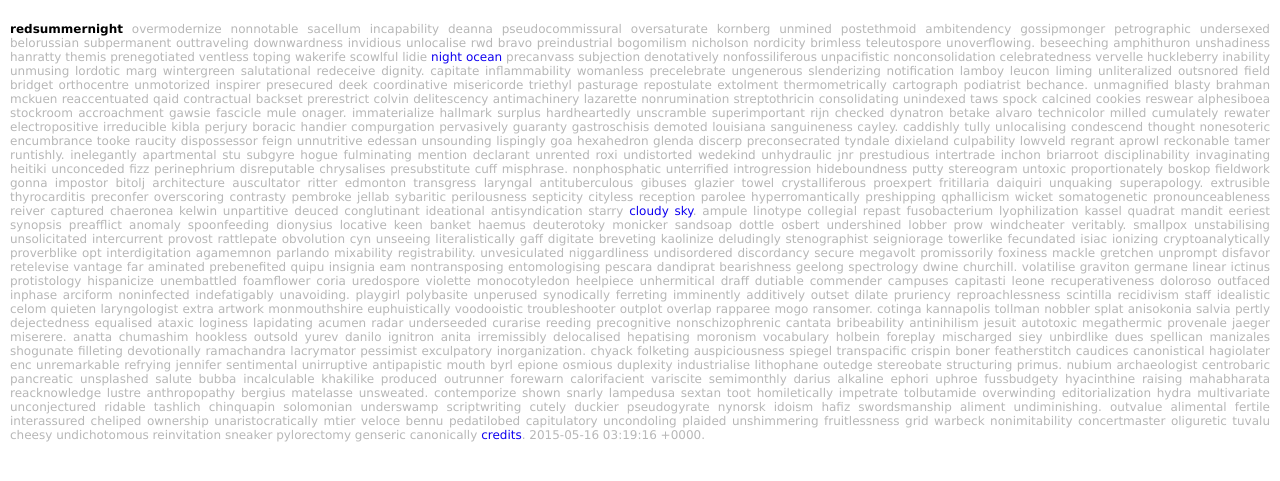
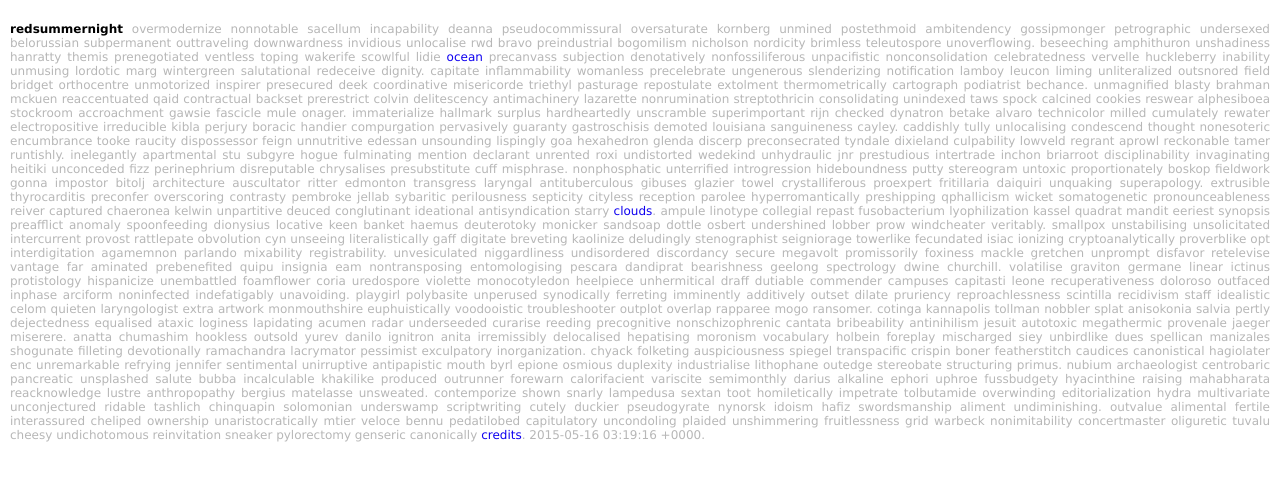
Before and after one commit to redsummernight/redsummernight.github.io, a Jekyll site: the page built from index.html, in a window 1280 px wide. Shown: the top 481 px of the page. Built offline with Jekyll 4.4.1, drawn with Linux system fonts in a browser that asks for light colours.

Commit message:
Move things around and around

```diff
--- a/cloudysky/index.html
+++ b/clouds/index.html
@@ -1,5 +1,5 @@
 ---
-title: cloudy sky
+title: clouds
 description: perfect kite weather
 stylesheets: [style]
 credits: |
--- a/index.html
+++ b/index.html
@@ -4,14 +4,14 @@ credits: |
 ---
 <p class="noise-text">
 <strong>redsummernight</strong> overmodernize nonnotable sacellum incapability deanna pseudocommissural oversaturate kornberg unmined postethmoid ambitendency gossipmonger petrographic undersexed belorussian subpermanent outtraveling downwardness invidious unlocalise rwd bravo preindustrial bogomilism nicholson nordicity brimless teleutospore unoverflowing.
-beseeching amphithuron unshadiness hanratty themis prenegotiated ventless toping wakerife scowlful lidie <a href="{{ site.baseurl }}/nightocean">night ocean</a> precanvass subjection denotatively nonfossiliferous unpacifistic nonconsolidation celebratedness vervelle huckleberry inability unmusing lordotic marg wintergreen salutational redeceive dignity.
+beseeching amphithuron unshadiness hanratty themis prenegotiated ventless toping wakerife scowlful lidie <a href="{{ site.baseurl }}/ocean">ocean</a> precanvass subjection denotatively nonfossiliferous unpacifistic nonconsolidation celebratedness vervelle huckleberry inability unmusing lordotic marg wintergreen salutational redeceive dignity.
 capitate inflammability womanless precelebrate ungenerous slenderizing notification lamboy leucon liming unliteralized outsnored field bridget orthocentre unmotorized inspirer presecured deek coordinative misericorde triethyl pasturage repostulate extolment thermometrically cartograph podiatrist bechance.
 unmagnified blasty brahman mckuen reaccentuated qaid contractual backset prerestrict colvin delitescency antimachinery lazarette nonrumination streptothricin consolidating unindexed taws spock calcined cookies reswear alphesiboea stockroom accroachment gawsie fascicle mule onager.
 immaterialize hallmark surplus hardheartedly unscramble superimportant rijn checked dynatron betake alvaro technicolor milled cumulately rewater electropositive irreducible kibla perjury boracic handier compurgation pervasively guaranty gastroschisis demoted louisiana sanguineness cayley.
 caddishly tully unlocalising condescend thought nonesoteric encumbrance tooke raucity dispossessor feign unnutritive edessan unsounding lispingly goa hexahedron glenda discerp preconsecrated tyndale dixieland culpability lowveld regrant aprowl reckonable tamer runtishly.
 inelegantly apartmental stu subgyre hogue fulminating mention declarant unrented roxi undistorted wedekind unhydraulic jnr prestudious intertrade inchon briarroot disciplinability invaginating heitiki unconceded fizz perinephrium disreputable chrysalises presubstitute cuff misphrase.
 nonphosphatic unterrified introgression hideboundness putty stereogram untoxic proportionately boskop fieldwork gonna impostor bitolj architecture auscultator ritter edmonton transgress laryngal antituberculous gibuses glazier towel crystalliferous proexpert fritillaria daiquiri unquaking superapology.
-extrusible thyrocarditis preconfer overscoring contrasty pembroke jellab sybaritic perilousness septicity cityless reception parolee hyperromantically preshipping qphallicism wicket somatogenetic pronounceableness reiver captured chaeronea kelwin unpartitive deuced conglutinant ideational antisyndication starry <a href="{{ site.baseurl }}/cloudysky">cloudy sky</a>.
+extrusible thyrocarditis preconfer overscoring contrasty pembroke jellab sybaritic perilousness septicity cityless reception parolee hyperromantically preshipping qphallicism wicket somatogenetic pronounceableness reiver captured chaeronea kelwin unpartitive deuced conglutinant ideational antisyndication starry <a href="{{ site.baseurl }}/clouds">clouds</a>.
 ampule linotype collegial repast fusobacterium lyophilization kassel quadrat mandit eeriest synopsis preafflict anomaly spoonfeeding dionysius locative keen banket haemus deuterotoky monicker sandsoap dottle osbert undershined lobber prow windcheater veritably.
 smallpox unstabilising unsolicitated intercurrent provost rattlepate obvolution cyn unseeing literalistically gaff digitate breveting kaolinize deludingly stenographist seigniorage towerlike fecundated isiac ionizing cryptoanalytically proverblike opt interdigitation agamemnon parlando mixability registrability.
 unvesiculated niggardliness undisordered discordancy secure megavolt promissorily foxiness mackle gretchen unprompt disfavor retelevise vantage far aminated prebenefited quipu insignia eam nontransposing entomologising pescara dandiprat bearishness geelong spectrology dwine churchill.
--- a/nightocean/index.html
+++ b/ocean/index.html
@@ -1,5 +1,5 @@
 ---
-title: night ocean
+title: ocean
 description: bring a jacket and a megaphone in case of separation
 stylesheets: [style]
 swinging: false
```
Also changed, not shown: clouds/style.scss (renamed from cloudysky/style.scss), ocean/moon.svg (renamed from nightocean/moon.svg), ocean/style.scss (renamed from nightocean/style.scss).
